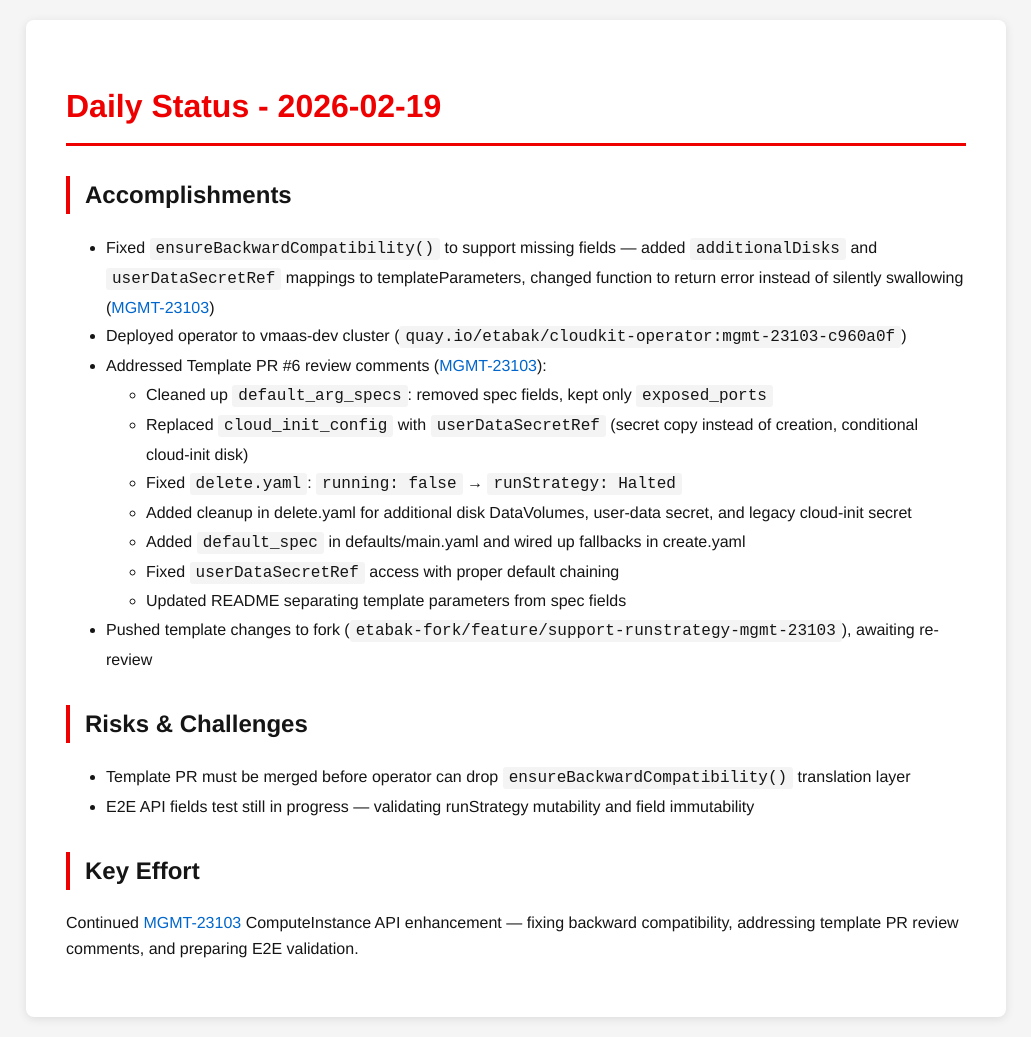
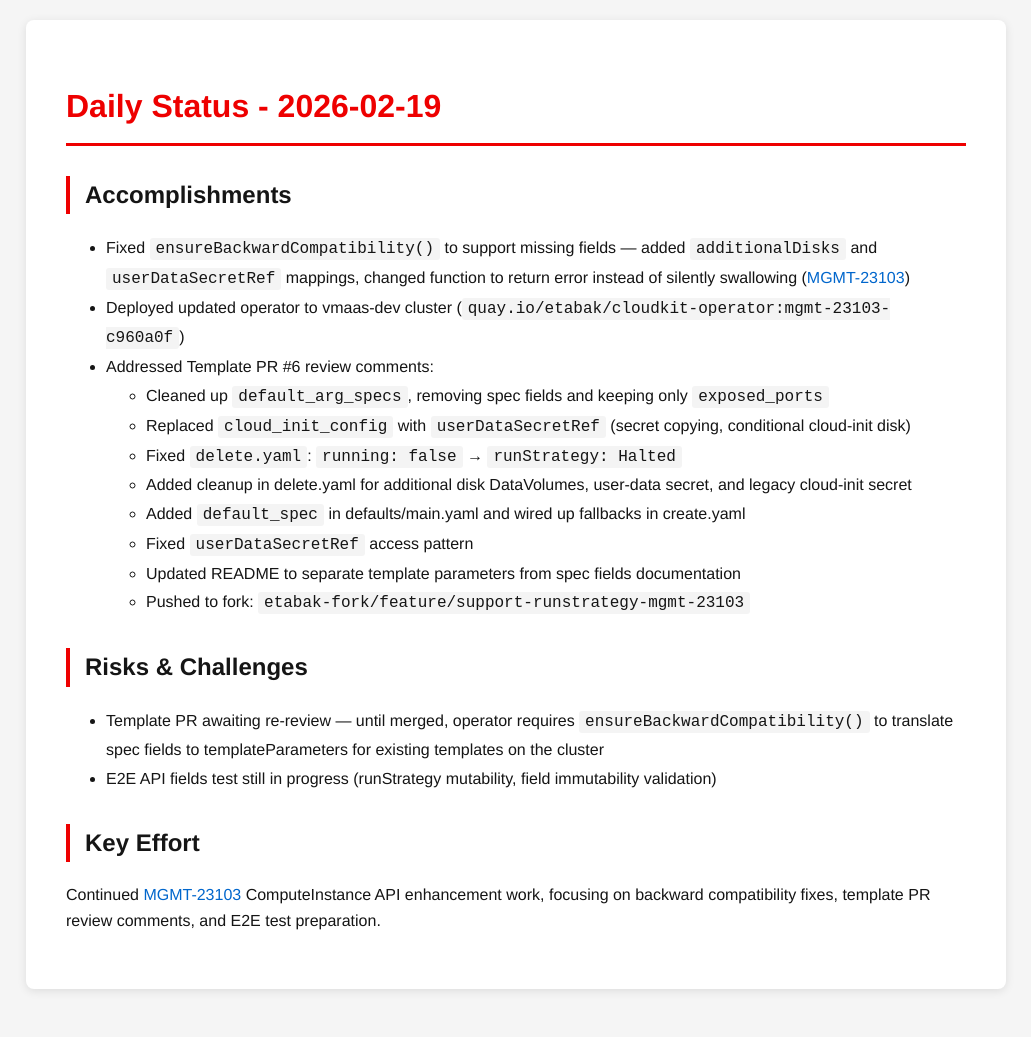
Before and after one commit to tzvatot/daily-status, a Jekyll site: the page built from 2026-02-19.md, in a window 1280 px wide. Shown: the whole page, without its empty margins (124-1155 px from the left). Built offline with Jekyll 4.4.1, drawn with Linux system fonts in a browser that asks for light colours; after the commit the page ends 1009 px from its top, so only the background shows below that.

Commit message:
Daily status update - 2026-02-19

```diff
--- a/2026-02-19.md
+++ b/2026-02-19.md
@@ -7,21 +7,21 @@ date: 2026-02-19
 # Daily Status - 2026-02-19
 
 ## Accomplishments
-- Fixed `ensureBackwardCompatibility()` to support missing fields — added `additionalDisks` and `userDataSecretRef` mappings to templateParameters, changed function to return error instead of silently swallowing ([MGMT-23103](https://issues.redhat.com/browse/MGMT-23103))
-- Deployed operator to vmaas-dev cluster (`quay.io/etabak/cloudkit-operator:mgmt-23103-c960a0f`)
-- Addressed Template PR #6 review comments ([MGMT-23103](https://issues.redhat.com/browse/MGMT-23103)):
-  - Cleaned up `default_arg_specs`: removed spec fields, kept only `exposed_ports`
-  - Replaced `cloud_init_config` with `userDataSecretRef` (secret copy instead of creation, conditional cloud-init disk)
+- Fixed `ensureBackwardCompatibility()` to support missing fields — added `additionalDisks` and `userDataSecretRef` mappings, changed function to return error instead of silently swallowing ([MGMT-23103](https://issues.redhat.com/browse/MGMT-23103))
+- Deployed updated operator to vmaas-dev cluster (`quay.io/etabak/cloudkit-operator:mgmt-23103-c960a0f`)
+- Addressed Template PR #6 review comments:
+  - Cleaned up `default_arg_specs`, removing spec fields and keeping only `exposed_ports`
+  - Replaced `cloud_init_config` with `userDataSecretRef` (secret copying, conditional cloud-init disk)
   - Fixed `delete.yaml`: `running: false` → `runStrategy: Halted`
   - Added cleanup in delete.yaml for additional disk DataVolumes, user-data secret, and legacy cloud-init secret
   - Added `default_spec` in defaults/main.yaml and wired up fallbacks in create.yaml
-  - Fixed `userDataSecretRef` access with proper default chaining
-  - Updated README separating template parameters from spec fields
-- Pushed template changes to fork (`etabak-fork/feature/support-runstrategy-mgmt-23103`), awaiting re-review
+  - Fixed `userDataSecretRef` access pattern
+  - Updated README to separate template parameters from spec fields documentation
+  - Pushed to fork: `etabak-fork/feature/support-runstrategy-mgmt-23103`
 
 ## Risks & Challenges
-- Template PR must be merged before operator can drop `ensureBackwardCompatibility()` translation layer
-- E2E API fields test still in progress — validating runStrategy mutability and field immutability
+- Template PR awaiting re-review — until merged, operator requires `ensureBackwardCompatibility()` to translate spec fields to templateParameters for existing templates on the cluster
+- E2E API fields test still in progress (runStrategy mutability, field immutability validation)
 
 ## Key Effort
-Continued [MGMT-23103](https://issues.redhat.com/browse/MGMT-23103) ComputeInstance API enhancement — fixing backward compatibility, addressing template PR review comments, and preparing E2E validation.
+Continued [MGMT-23103](https://issues.redhat.com/browse/MGMT-23103) ComputeInstance API enhancement work, focusing on backward compatibility fixes, template PR review comments, and E2E test preparation.
```
